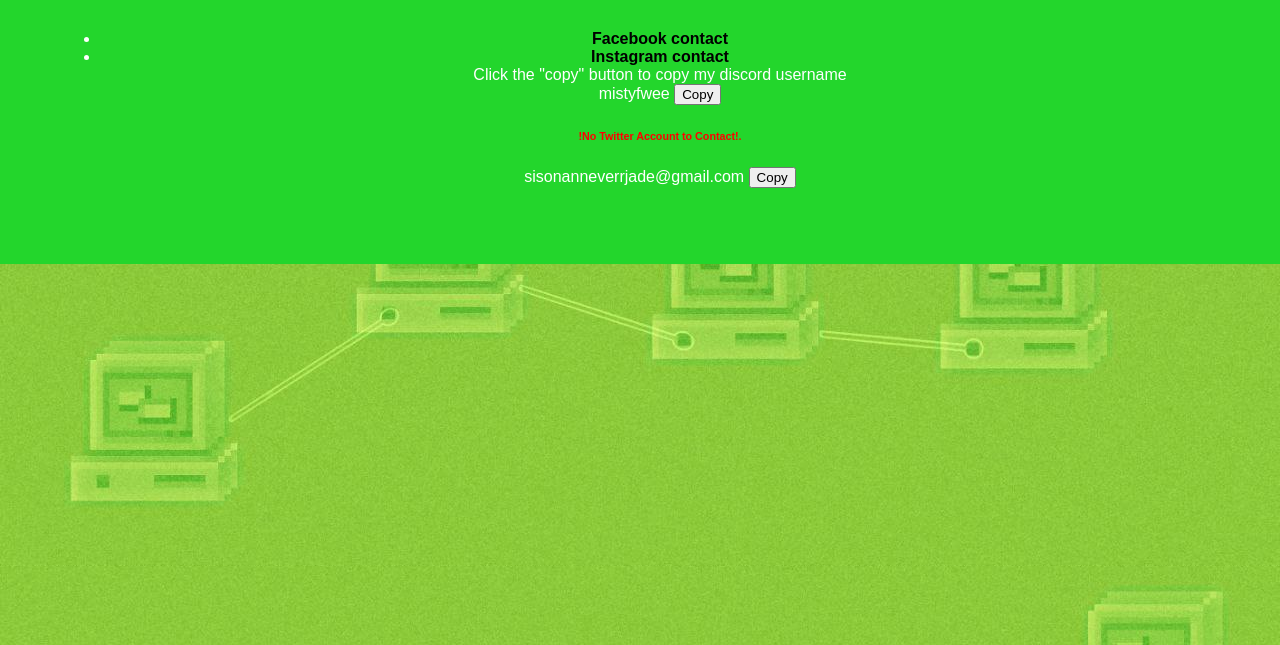
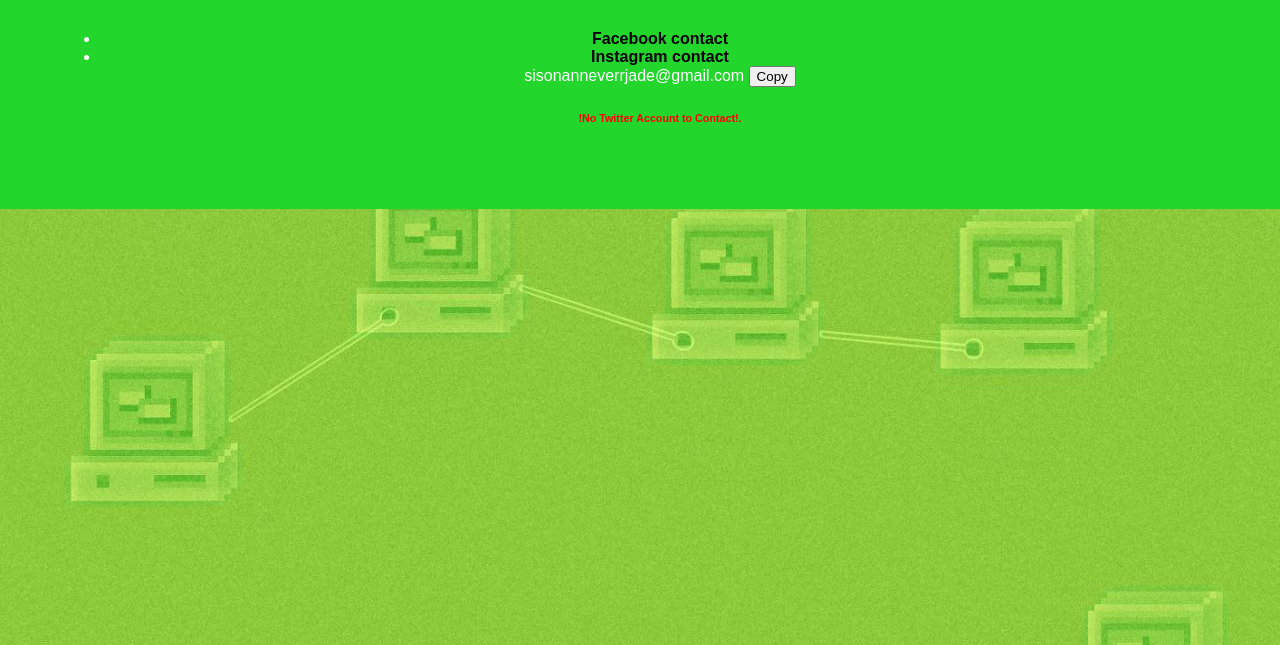
Before and after one commit to Jadefwee/schedplaner, a plain HTML site: page Contact.html in a window 1280 px wide. Shown: the part 155-800 px from the top of the page. Drawn offline with Linux system fonts and the light colour scheme.

Commit message:
Update Contact.html

```diff
--- a/Contact.html
+++ b/Contact.html
@@ -72,14 +72,8 @@ body {
     <ul>
         <li><a href="https://www.facebook.com/Annejadesison">Facebook contact</a></li>
         <li><a href="https://www.instagram.com/jadeey_28/">Instagram contact</a></li>
-
-        <div>Click the "copy" button to copy my discord username
-          <div id="text-to-copy">mistyfwee <button onclick="copyText()">Copy</button>
-          </div>
-        </div>
-          <h6><a class="red-text">!No Twitter Account to Contact!.</a></h6>
-
           <div id="text-to-copy">sisonanneverrjade@gmail.com <button onclick="copyText1()">Copy</button>
+             <h6><a class="red-text">!No Twitter Account to Contact!.</a></h6>
           </div>
         </div>
 
```
